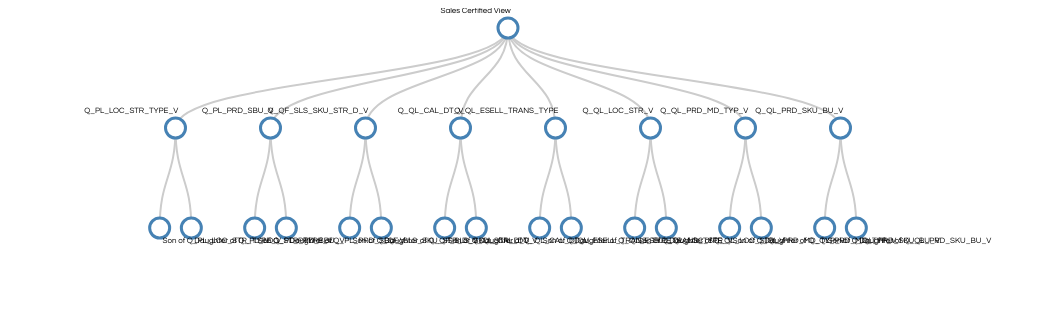
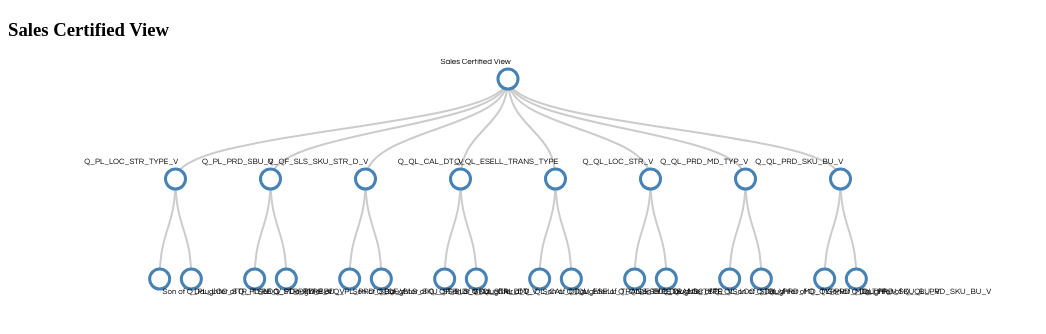
Before and after one commit to selmadogic/selmadogic.github.io, a plain HTML site: page index.html in a window 1280 px wide. Shown: the top 334 px of the page, without its empty margins (0-1046 px from the left). Drawn offline with nearby package versions, Linux system fonts and the light colour scheme.

Commit message:
Update index.html

```diff
--- a/index.html
+++ b/index.html
@@ -4,7 +4,7 @@
     <meta charset="utf-8">
 
     <title>Sales Certified View</title>
-
+    <h3>Sales Certified View</h3>
 
     <style>
 
```
